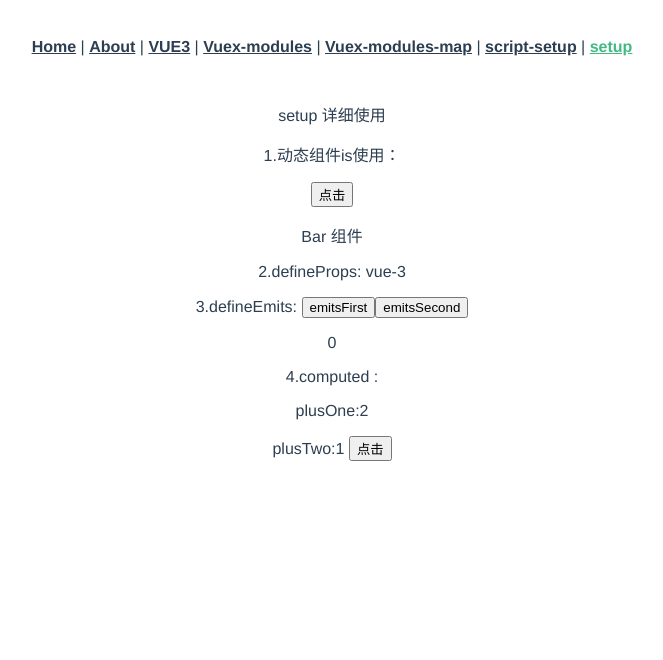
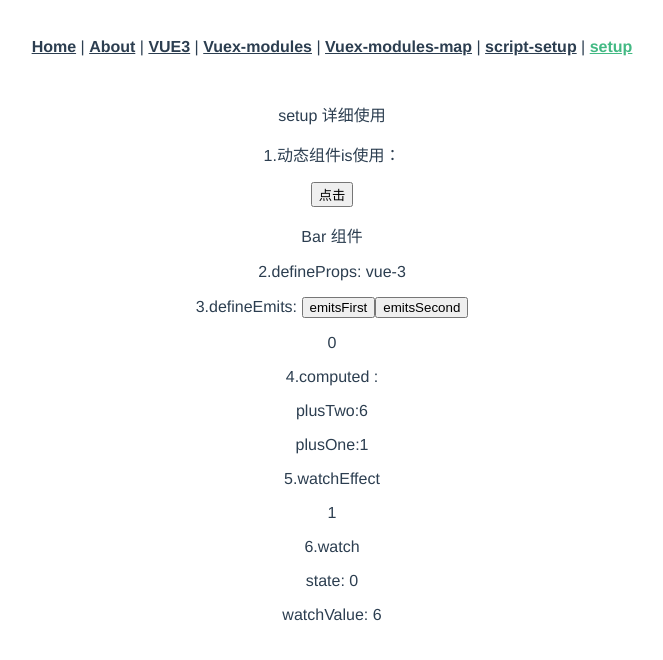
Before and after one commit to superstaring/vue3, a Vue app: page /setup in a window 1280 px wide. Shown: the top 660 px of the page, without its empty margins (308-971 px from the left). Built offline with nearby package versions, Linux system fonts and the light colour scheme.

Commit message:
computed 和 watch 的使用

```diff
--- a/src/vue/Setup/ComputedComp.vue
+++ b/src/vue/Setup/ComputedComp.vue
@@ -1,28 +1,76 @@
 <template>
-  <p>4.computed :</p>
-  <p>plusOne:{{plusOne}}</p>
-  <p>plusTwo:{{plusTwo}}  <button @click="click">点击</button></p>
+  <div>
+    <p>4.computed :</p>
+    <p>plusTwo:{{plusTwo}}</p>
+    <p>plusOne:{{plusOne}}</p>
+  </div>
+  <div>
+    <p>5.watchEffect</p>
+    <p>{{test}}</p>
+  </div>
+  <div>
+    <p>6.watch</p>
+    <p>state: {{state.count}}</p>
+    <p>watchValue: {{watchValue}}</p>
+  </div>
 </template>
 
 <script setup>
-import { ref, computed } from 'vue';
+import { ref, computed, watchEffect, reactive, watch } from 'vue';
 
 // computed
-const count = ref(1);
-const plusOne = computed(() => count.value + 1);
+const text = ref(5);
+const plusTwo = computed(() => text.value + 1);
 
 // computed 接受get和set函数的对象
-const text = ref(0);
-const plusTwo = computed({
-  get: () => text.value + 1,
+const count = ref(1);
+const plusOne = computed({
+  get: () => count.value + 1,
   set: val => {
-    text.value = val - 1
+    count.value = val - 1
   }
-})
+});
 
-const click = () => {
-  plusTwo.value = 10;
-}
+plusOne.value = 1
+console.log('count: ' + count.value) // 0
+
+// watchEffect
+// 立即执行传入的一个函数，同时响应式追踪其依赖，并在其依赖变更时重新运行该函数。
+const test = ref(0);
+watchEffect(() => console.log('test: ' + test.value));
+setTimeout(() => {
+  test.value++;
+}, 100)
+
+// watch
+// 侦听单一源: 侦听器数据源可以是一个具有返回值的 getter 函数，也可以直接是一个 ref：
+// 侦听一个 getter
+const state = reactive({count: 0});
+watch(
+  () => state.count,
+  (count, prevCount) => {
+    console.log('state:' + count);
+  },
+  {
+   // 如果加了这个参数，值为true的话，就消除了惰性，watch会在创建后立即执行一次
+   immediate: true,
+   // 监听深度嵌套的对象属性
+   deep: true,
+  },
+)
+
+// 直接侦听一个 ref
+const watchValue = ref(6);
+watch(
+  watchValue,
+  (count, prevCount) => {
+    console.log('watch count: ' + count);
+  },
+  {
+    immediate: true,
+    deep: true,
+  }
+)
 </script>
 
 <style lang="scss" scoped>
```
